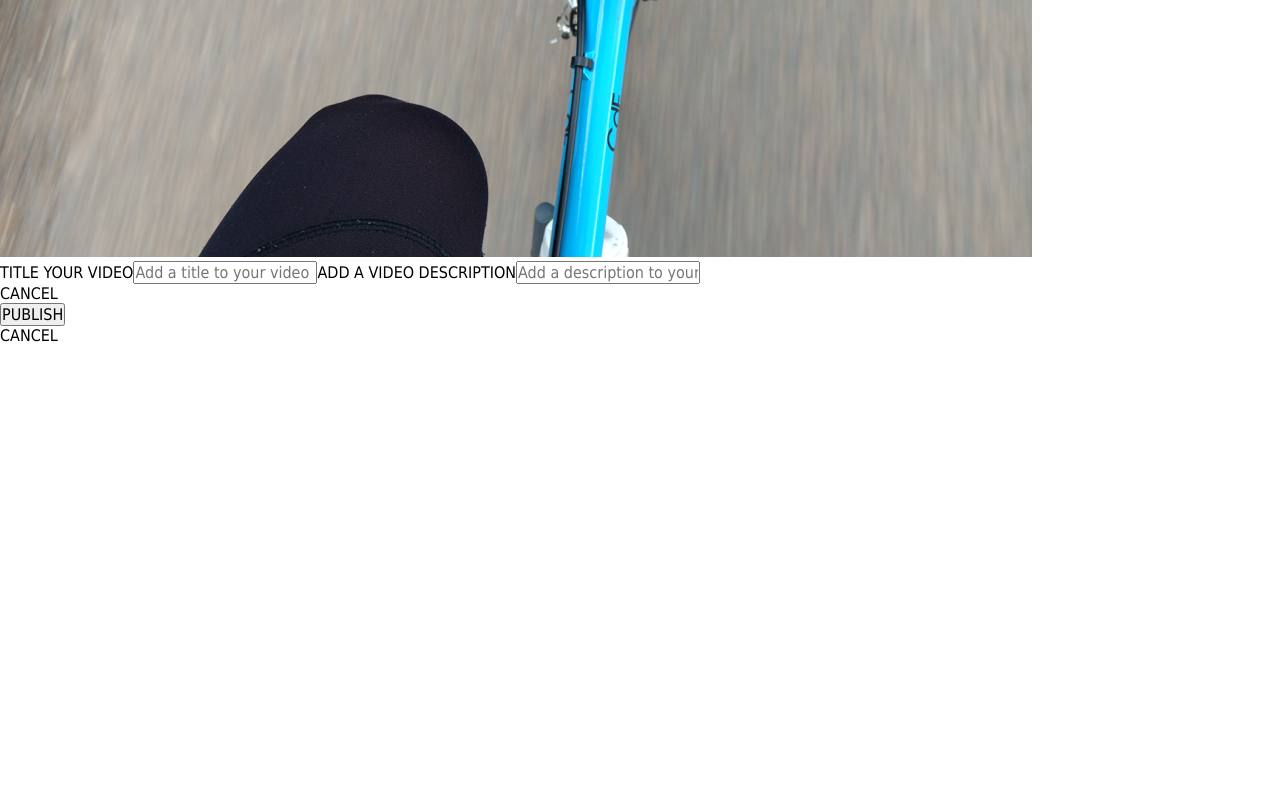
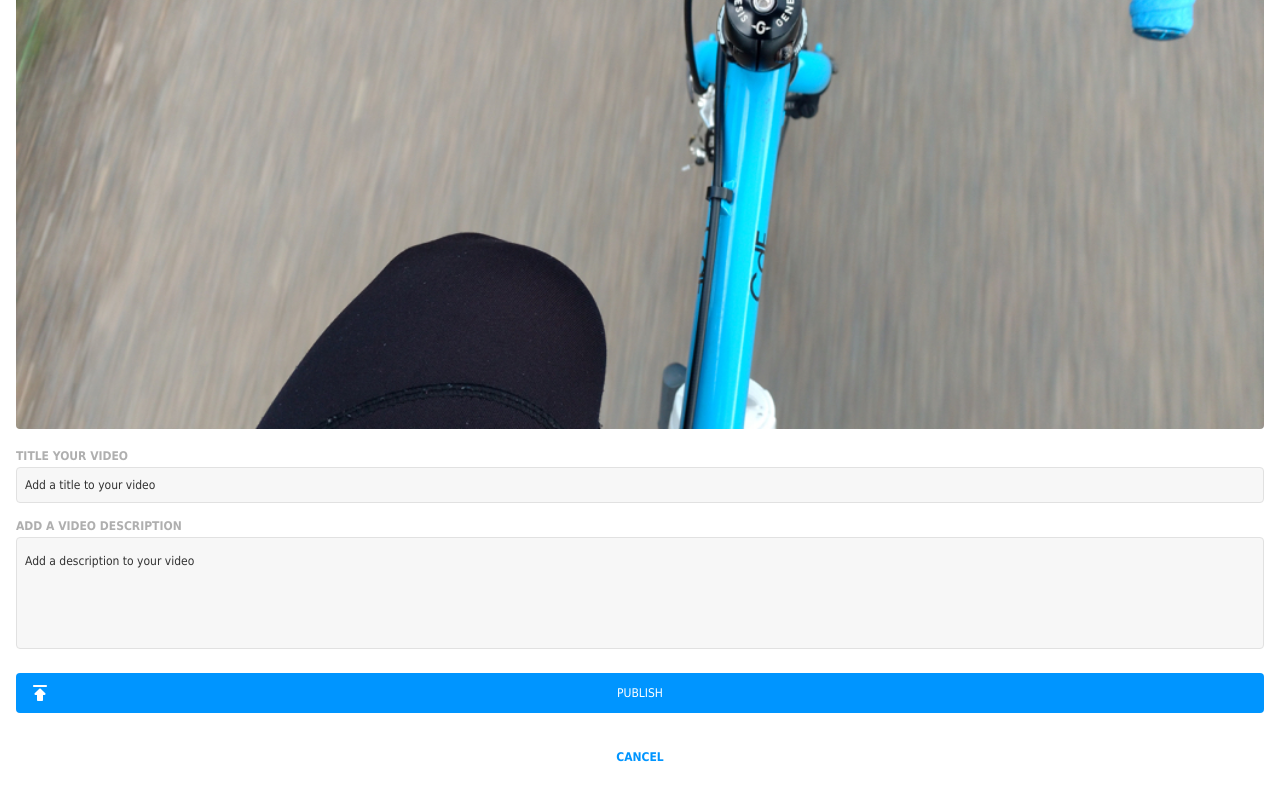
Before and after one commit to lizardskelly/brainstation-project4-brainflix, a React (Create React App) app: page /upload in a window 1280 px wide. Shown: the part 402-1202 px from the top of the page. Before the commit the page ends 800 px from the top, so only its background shows below. Built offline with nearby package versions, Linux system fonts and the light colour scheme; a web font is replaced by a local one.

Commit message:
added upload page styling

```diff
--- a/src/components/Header/header.scss
+++ b/src/components/Header/header.scss
@@ -49,7 +49,7 @@
     height: 2.25rem;
     background: url(../../assets/images/search.svg) no-repeat .75rem;
     background-color: #f7f7f7;
-    font-size: .9rem;
+    font-size: .75rem;
     color: $text-dark-color;
     border: 1px solid $border-grey-color;
     border-radius: 4px;
--- a/src/pages/UploadPage/UploadPage.js
+++ b/src/pages/UploadPage/UploadPage.js
@@ -12,21 +12,25 @@ const UploadPage = () => {
         <img className='upload__thumbnail' src={thumbnail} alt='video thumbnail'/>
       </div>
       <form className='upload__form'>
+        <div className='upload__input-container'>
           <label className='upload__label' htmlFor='title'>
             TITLE YOUR VIDEO
           </label>
           <input className='upload__input' name='title' placeholder='Add a title to your video'/>
+        </div>
+        <div className='upload__input-container'>
           <label className='upload__label' htmlFor='describe'>
             ADD A VIDEO DESCRIPTION
           </label>
-        <input className='upload__input' name='describe' placeholder='Add a description to your video'/>
+          <input className='upload__input upload__input--height' name='describe' placeholder='Add a description to your video'/>
+        </div>
         <Link to={'/'}>
-          <p>CANCEL</p>
+          <button className='upload__cancel'>CANCEL</button>
         </Link>
-        <button>PUBLISH</button>
+        <button className='upload__button'>PUBLISH</button>
       </form>
       <Link to={'/'}>
-        <p>CANCEL</p>
+        <button className='upload__cancel upload__cancel--mobile'>CANCEL</button>
       </Link>
     </section>
    );
--- a/src/pages/UploadPage/UploadPage.scss
+++ b/src/pages/UploadPage/UploadPage.scss
@@ -0,0 +1,92 @@
+@use '../../styles/partials/global' as *;
+@use '../../styles/partials/variables' as *;
+@use '../../styles/partials/mixin' as *;
+
+.upload {
+  display: flex;
+  flex-direction: column;
+  padding: 1.5rem 1rem;
+  border-top: 1px solid $border-grey-color;
+
+  &__title {
+    font-size: 1.5rem;
+    font-weight: 700;
+    margin-bottom: 1.5rem;
+  }
+
+  &__label {
+    font-size: .75rem;
+    font-weight: 700;
+    color: $text-silver-color;
+    margin-bottom: .25rem;
+  }
+
+  &__thumbnail {
+    width: 100%;
+    background-color: $background-grey-color;
+    border-radius: 4px;
+    margin-bottom: 1rem;
+  }
+
+  &__input-container {
+    display: flex;
+    flex-direction: column;
+  }
+
+  &__input {
+    width: 100%;
+    height: 2.25rem;
+    background-color: #f7f7f7;
+    font-size: 0.75rem;
+    color: #323232;
+    border: 1px solid #E1E1E1;
+    border-radius: 4px;
+    padding-left: .5rem;
+    margin-bottom: 1rem;
+
+    &--height {
+      height: 7rem;
+      padding-bottom: 4rem;
+    }
+
+    &::placeholder {
+      color: $text-dark-color;
+    }
+
+    &:focus {
+      outline: 2px solid $border-blue-color;
+    }
+  }
+
+  &__cancel {
+    display: none;
+    height: 2.5rem;
+    width: 100%;
+    background-color: $background-bright-color;
+    color: $text-blue-color;
+    font-size: .75rem;
+    font-weight: 700;
+    border: none;
+    margin-top: .5rem;
+
+    &--mobile {
+      display: block;
+    }
+  }
+
+  &__button {
+    height: 2.5rem;
+    width: 100%;
+    background: url(../../assets/images/publish.svg) no-repeat .75rem;
+    background-color: $cta-main-color;
+    color: $text-white-color;
+    font-size: .75rem;
+    border: none;
+    border-radius: 4px;
+    margin: .5rem 0 1rem 0;
+
+    &:hover {
+      background-color: $cta-hover-color;
+    }
+  }
+}
--- a/src/styles/partials/_global.scss
+++ b/src/styles/partials/_global.scss
@@ -6,6 +6,7 @@
   box-sizing: border-box;
   font-size: 16px;
   font-family: 'Avenir', Tahoma, sans-serif;
+  color: $text-dark-color;
   margin: 0;
   padding: 0;
 }
```
Lines whose indentation alone changed are shown as unchanged.
